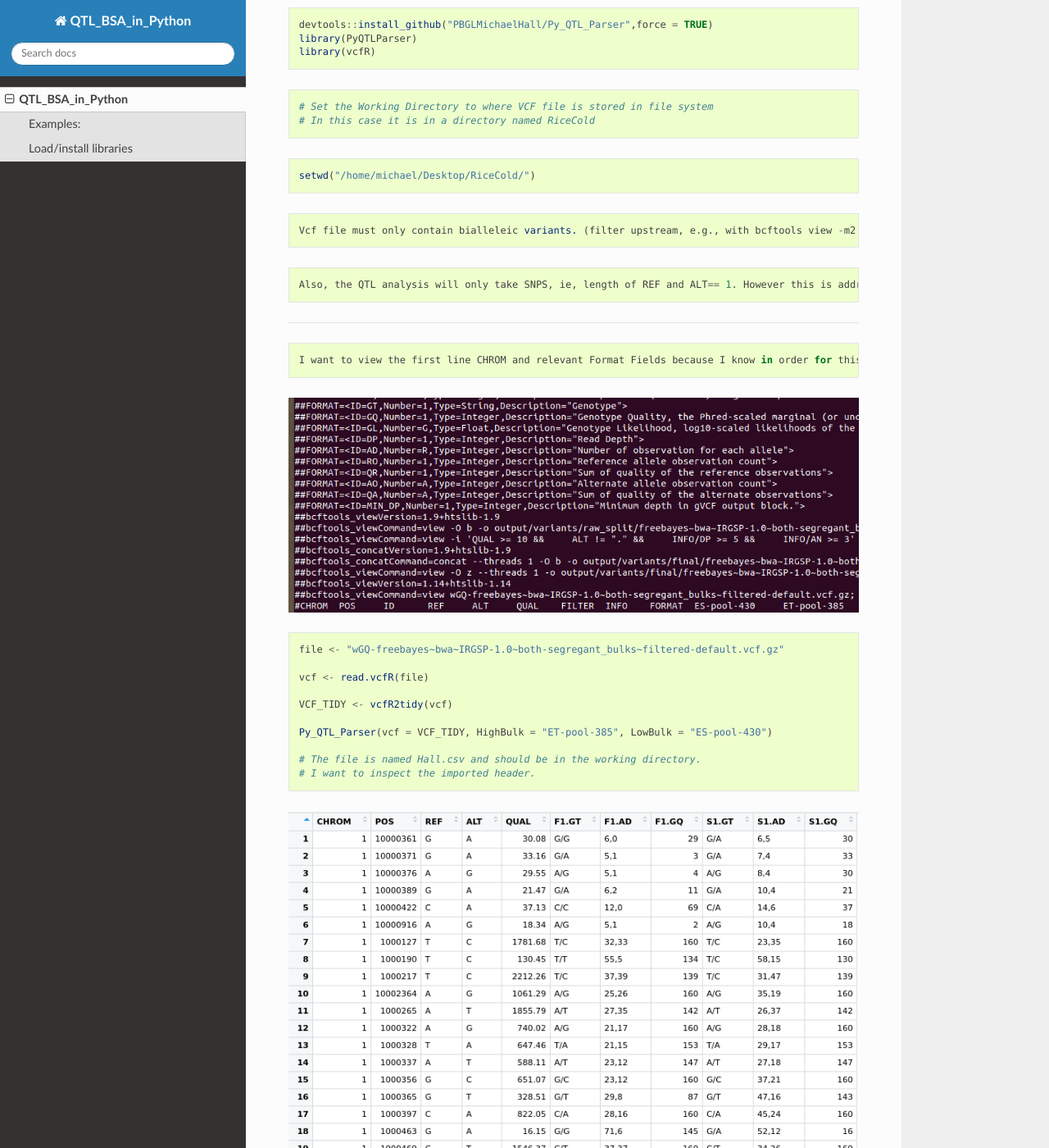
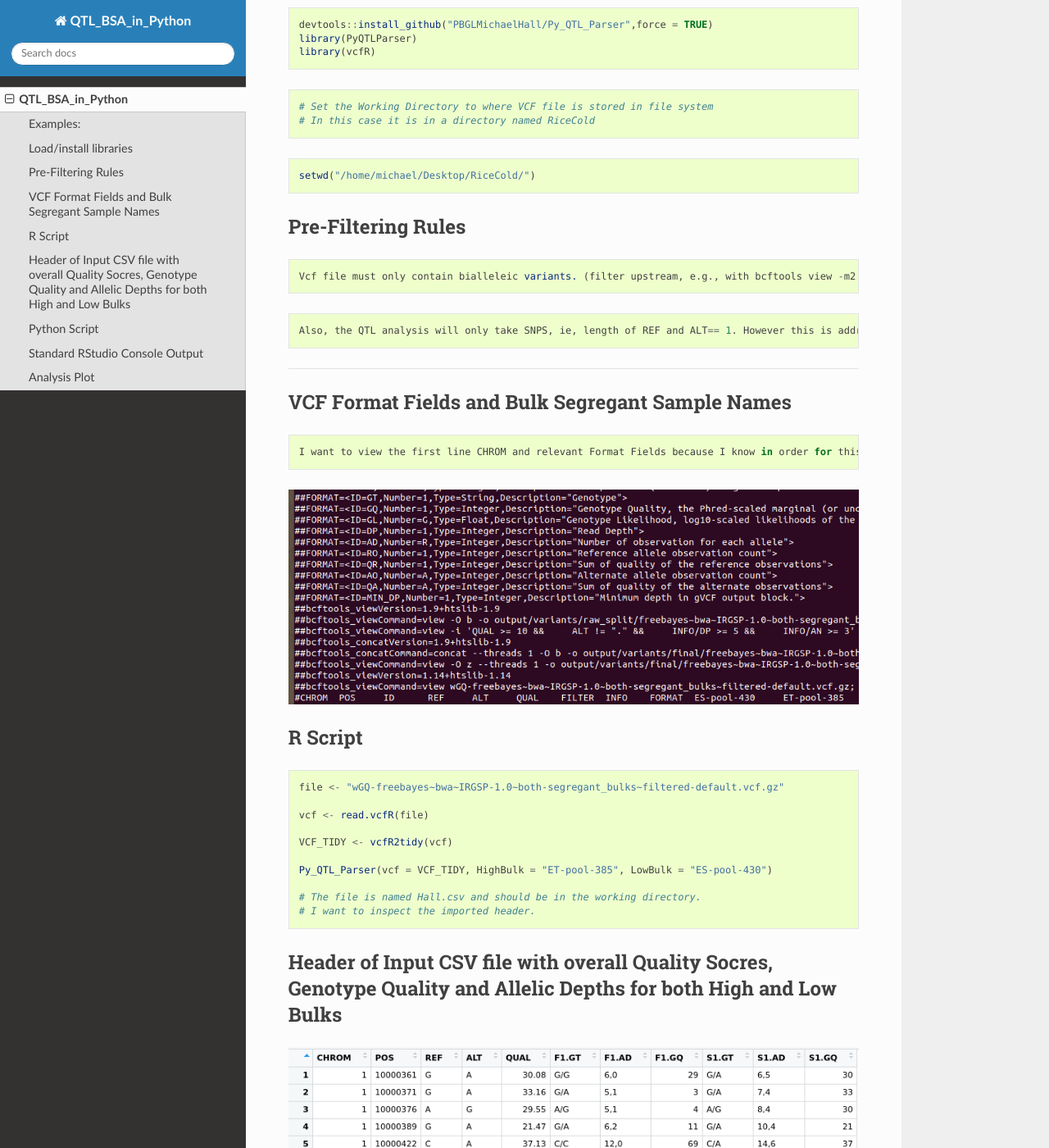
Before and after one commit to PBGLMichaelHall/Py_QTL_Parser, a Sphinx documentation site: the page built from docs/source/Rice_BSA.rst, in a window 1280 px wide and 1400 px high, scrolled down 335 px. Shown: the whole window at 82% size. Built offline with Sphinx 7.4.7 and the Read the Docs theme 2.0.0, drawn with Linux system fonts in a browser that asks for light colours; some of the changed text lies outside the part shown.

Commit message:
Update Rice_BSA.rst

```diff
--- a/docs/source/Rice_BSA.rst
+++ b/docs/source/Rice_BSA.rst
@@ -24,6 +24,13 @@ Load/install libraries
 .. code:: r
 
    setwd("/home/michael/Desktop/RiceCold/")
+
+
+
+Pre-Filtering Rules
+=================================================
+
+
 .. code:: r
 
    Vcf file must only contain bialleleic variants. (filter upstream, e.g., with bcftools view -m2 -M2).
@@ -32,7 +39,12 @@ Load/install libraries
 
    Also, the QTL analysis will only take SNPS, ie, length of REF and ALT== 1. However this is addressed in Py_QTL_Parser function.
 
-==================================================================================================================================================================================
+=========================================================================================================================================================
+
+
+
+VCF Format Fields and Bulk Segregant Sample Names
+=================================================
 
 .. code:: r
 
@@ -40,6 +52,9 @@ Load/install libraries
 
 .. figure:: ../images/gt.png
    :alt:
+
+R Script
+========
 
 .. code:: r
 
@@ -54,8 +69,14 @@ Load/install libraries
    # The file is named Hall.csv and should be in the working directory.
    # I want to inspect the imported header.
 
+Header of Input CSV file with overall Quality Socres, Genotype Quality and Allelic Depths for both High and Low Bulks
+======================================================================================================================
 .. figure:: ../images/ga.png
    :alt:
+
+
+Python Script
+=============
 
 .. code:: r
 
@@ -73,11 +94,14 @@ Load/install libraries
 
    # The analysis takes over 4 hours
 
+Standard RStudio Console Output
+===============================
 
 .. figure:: ../images/lot.png
    :alt:
 
-
+Analysis Plot
+=============
 
 .. figure:: ../images/lot2.png
    :alt:
```
